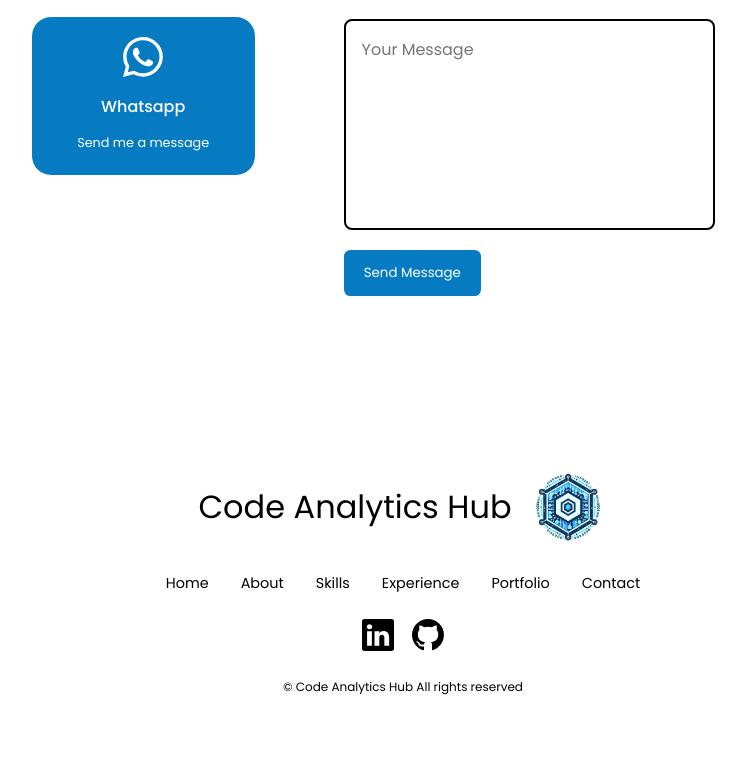
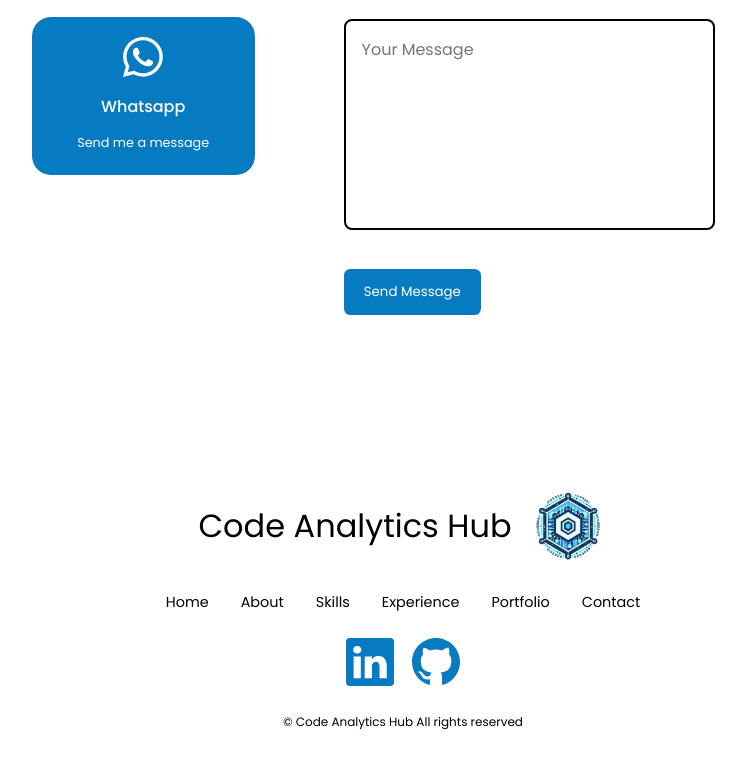
Before and after one commit to arbelaezdm/react-portfolio-website, a React (Create React App) app: page / in a window 1280 px wide. Shown: the part 5012-5780 px from the top of the page, without its empty margins (237-983 px from the left). Built offline with nearby package versions, Linux system fonts and the light colour scheme.

Commit message:
fixing some issues in form

```diff
--- a/src/components/contact/Contact.jsx
+++ b/src/components/contact/Contact.jsx
@@ -1,5 +1,5 @@
 import React, { useEffect, useRef, useState } from "react";
-import { HashLink } from 'react-router-hash-link';
+import { HashLink } from "react-router-hash-link";
 import "./contact.css";
 import { FiMail } from "react-icons/fi";
 import { BsWhatsapp } from "react-icons/bs";
@@ -15,6 +15,7 @@ const Contact = () => {
   const [user, setUser] = useState({
     name: "",
     email: "",
+    comments: "",
   });
 
   const [errors, setErrors] = useState({});
@@ -54,6 +55,10 @@ const Contact = () => {
       validationErrors.email = "Email is not valid";
     }
 
+    if (!user.comments.trim()) {
+      validationErrors.comments = "Please insert your message";
+    }
+
     // ========== EMAIL VALIDATION =============
 
     // ======= SEND EMAIL & CLEAR FORM ========
@@ -89,10 +94,6 @@ const Contact = () => {
       userName.current.value = "";
       email.current.value = "";
       comments.current.value = "";
-
-      // <HashLink smooth to="/#about"></HashLink>
-
-
 
       window.location.href = "/about";
     }
@@ -154,8 +155,13 @@ const Contact = () => {
             name="comments"
             rows="7"
             placeholder="Your Message"
+            onChange={handleInput}
             ref={comments}
+            className={errors.email && "email_error"}
           ></textarea>
+          <div className="errors">
+            {errors.comments && <span>{errors.comments}</span>}
+          </div>
           <button type="submit" className="btn btn-primary" onClick={sendEmail}>
             Send Message
           </button>
--- a/src/components/footer/footer.css
+++ b/src/components/footer/footer.css
@@ -33,6 +33,7 @@ footer a {
 
 footer a:hover {
   text-decoration: underline;
+  color: black;
 }
 
 .permalinks {
@@ -51,16 +52,17 @@ footer a:hover {
 }
 
 .footer__socials a{
-  color: black;
+  color: var( --color-bg-variant);
+  transition: var(--transition);
   padding: 0.4rem;
   border-radius: 0.7rem;
   display: flex;
   border: 1px solid transparent;
-  font-size: 2rem;
+  font-size: 3rem;
 }
 
 .footer__socials a:hover{
-  color: var(--color-bg);
+  color: grey;
   transition: var(--transition);
 }
 
--- a/src/components/links/links.css
+++ b/src/components/links/links.css
@@ -16,9 +16,8 @@
 
 .container_socials a {
   color: var(--color-bg-variant);
-  transition: all 2s;
 }
 
 .container_socials a:hover {
-   color: rgb(209, 206, 206);
+   color: gray
 }
```
